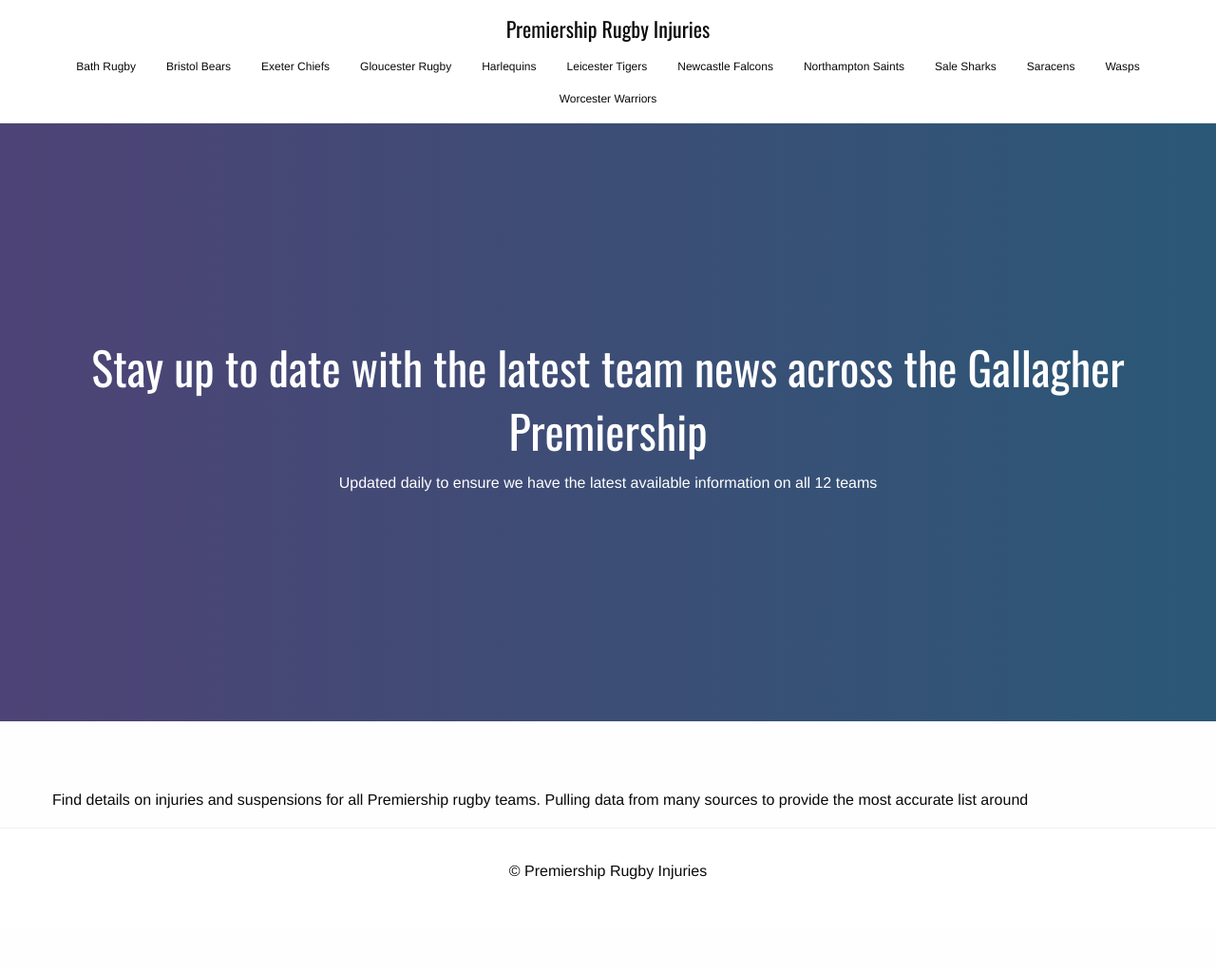
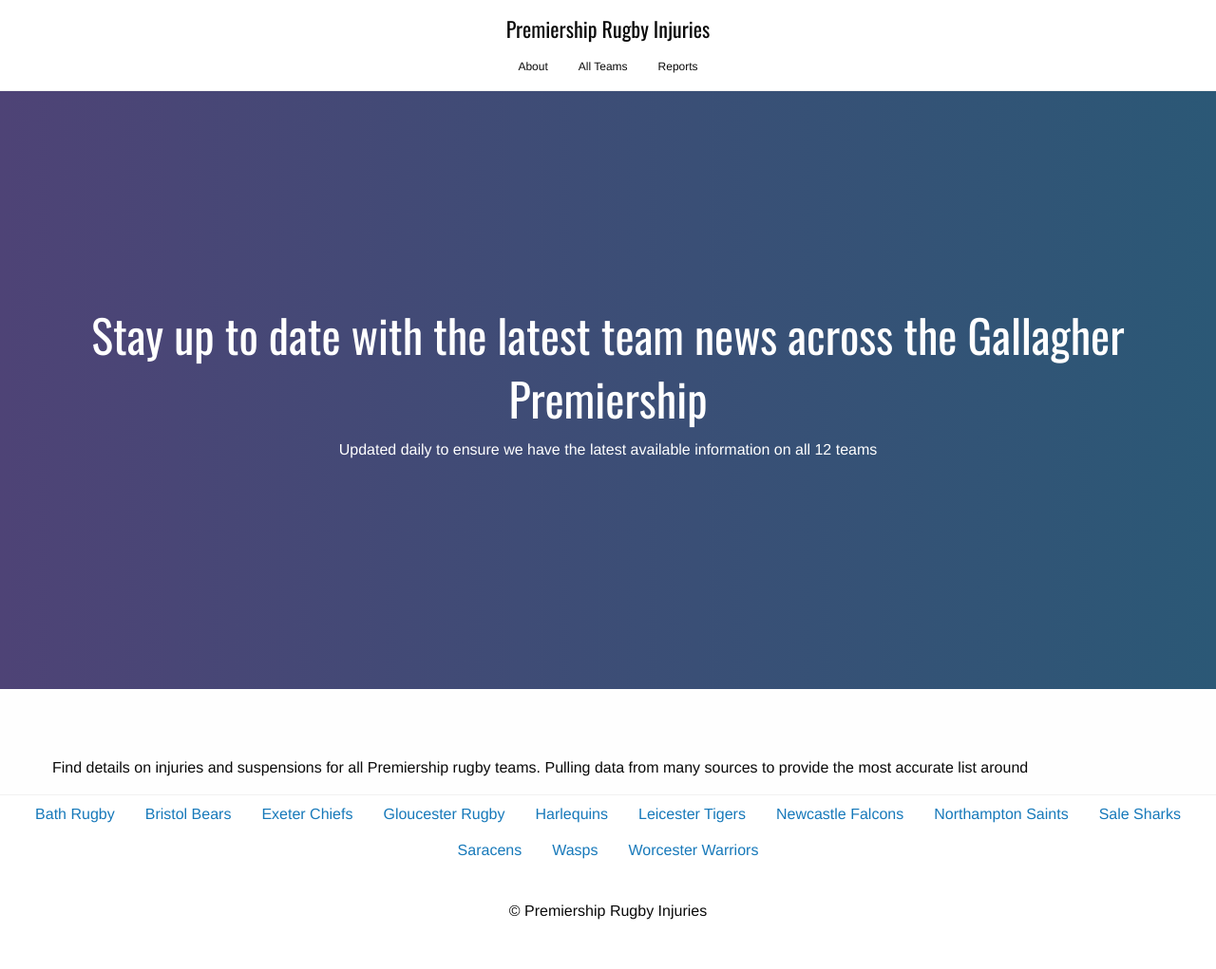
Before and after one commit to krussll/rugbyinjuries, a Jekyll site: the page built from index.html, in a window 1280 px wide. Shown: the whole page at 95% size. Built offline with Jekyll 4.4.1, drawn with Linux system fonts in a browser that asks for light colours; before the commit the page ends 978 px from its top, so only the background shows below that.

Commit message:
Update default.html

```diff
--- a/_layouts/default.html
+++ b/_layouts/default.html
@@ -47,6 +47,19 @@
           </li>
           <li>
             <ul class="menu sub-menu medium-horizontal align-center">
+              <li><a href="/about">About</a></li>
+              <li><a href="/teams">All Teams</a></li>
+              <li><a href="/articles">Reports</a></li>
+            </ul>
+          </li>
+        </ul>
+      </div>
+    </header>
+    {{ content }}
+
+    <footer>
+      <div>
+        <ul class="menu sub-menu medium-horizontal align-center">
           <li><a href="/teams/bath-rugby">Bath Rugby</a></li>
           <li><a href="/teams/bristol-bears">Bristol Bears</a></li>
           <li><a href="/teams/exeter-chiefs">Exeter Chiefs</a></li>
@@ -60,13 +73,7 @@
           <li><a href="/teams/wasps">Wasps</a></li>
           <li><a href="/teams/worcester-warriors">Worcester Warriors</a></li>
         </ul>
-          </li>
-        </ul>
       </div>
-    </header>
-    {{ content }}
-
-    <footer>
       <div class="footer-nav row expanded collapse">
         <div class="footer-nav-left">
           <p class="footer-copyright">© {{ site.company }}</p>
```
Lines whose indentation alone changed are shown as unchanged.
